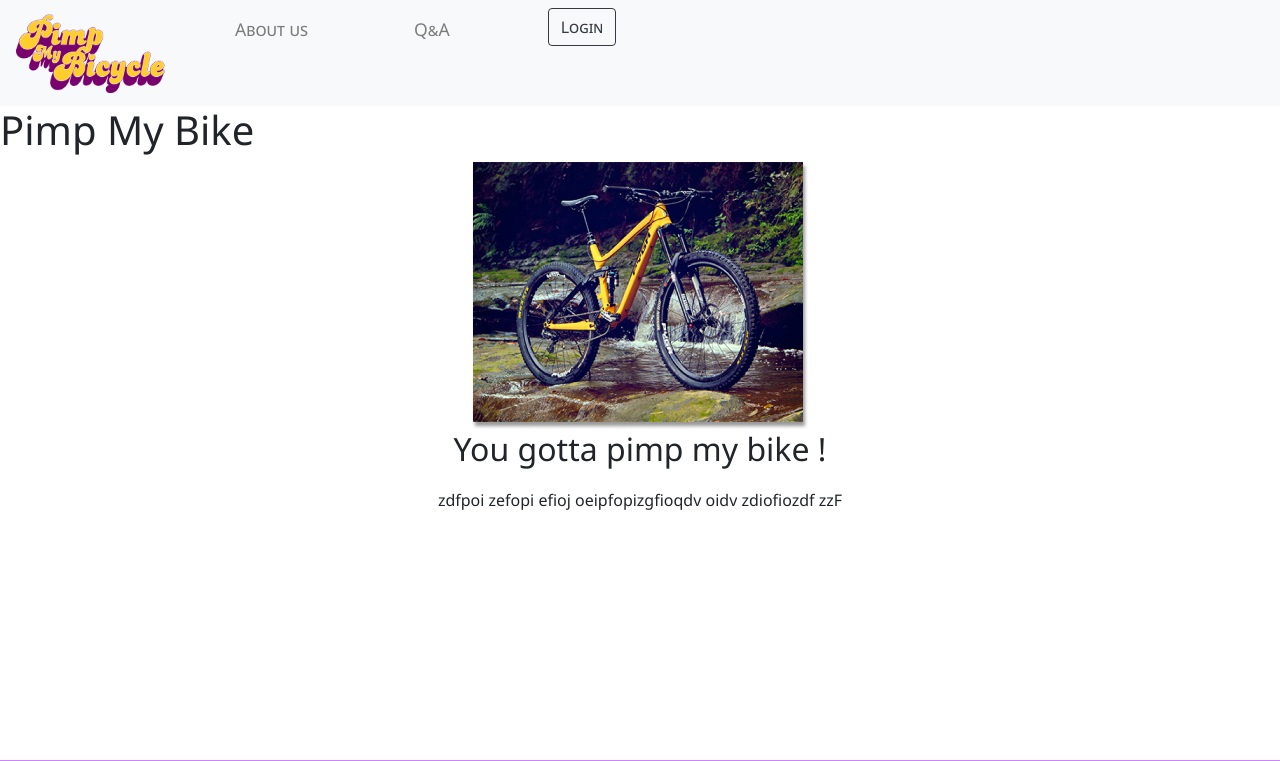
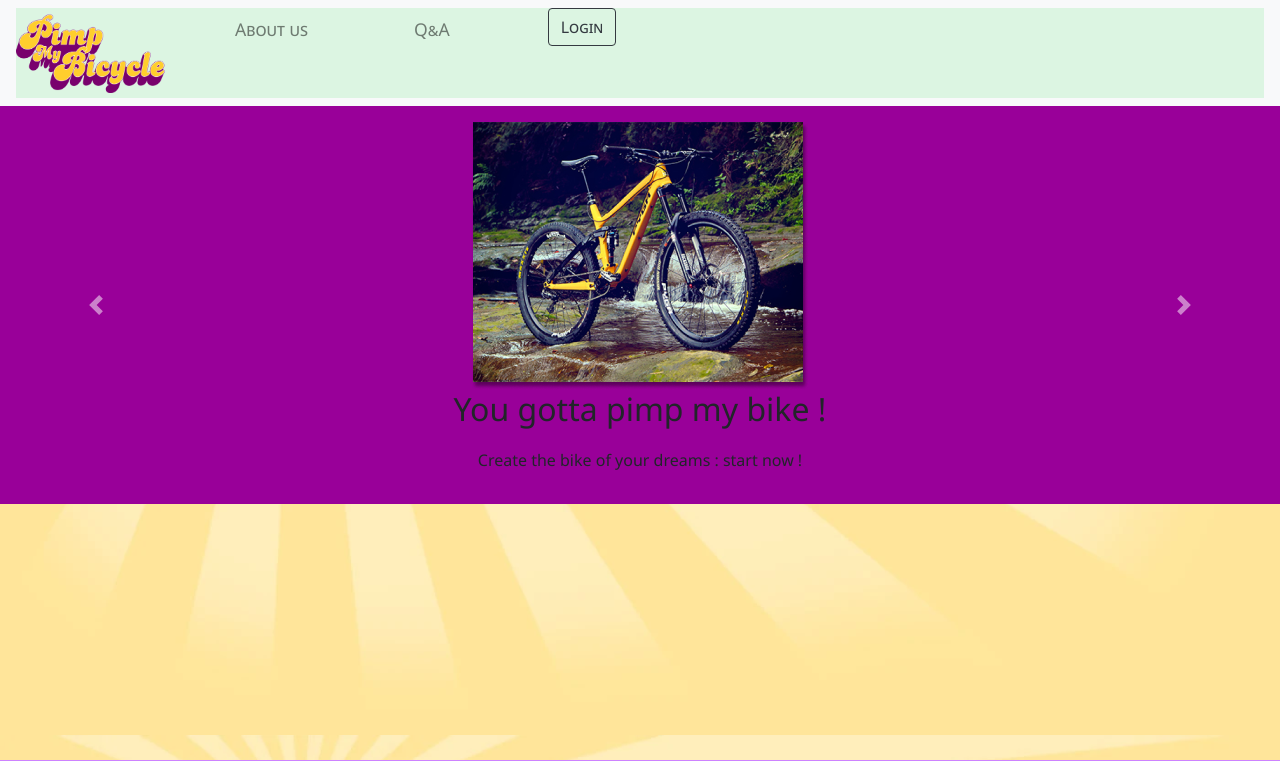
Before and after one commit to Eteckq/PimpMyBicycle, a PHP site: page / in a window 1280 px wide. Shown: the top 761 px of the page. Run offline with PHP 8.4, Linux system fonts and the light colour scheme; some libraries are stand-ins or nearby versions.

Commit message:
home and editor background design

```diff
--- a/include/css/style.css
+++ b/include/css/style.css
@@ -4,6 +4,18 @@
 
 body {
 	font-family: "Segoe UI", "Roboto", Arial, sans-serif;
+	background-image: url("../images/background.jpg");
+	background-size: cover;
+}
+
+#navbar {
+	background-color: rgb(220, 245, 226);
+	padding: 0;
+}
+
+#carouselHome {
+	padding: 1em 0em;
+	background-color: #990099;
 }
 
 .footer {
--- a/view/shared/home.php
+++ b/view/shared/home.php
@@ -1,32 +1,22 @@
 <?php $title = 'Home'; $menu = 'home'; ?>
 <?php ob_start(); ?>
-
-<div class="row text-center fill">
-	<h1>Pimp My Bike</h1>
-</div>
 
 <div id="carouselHome" class="carousel slide" data-ride="carousel">
 	<div class="carousel-inner">
 		<div class="carousel-item active">
 			<img src="../include/images/bike2.png" alt="Bike workshop">
-			<div>
-        <h2>You gotta pimp my bike !</h2>
-        <p>zdfpoi zefopi efioj oeipfopizgfioqdv oidv   zdiofiozdf zzF</p>
-      </div>
+      <h2>You gotta pimp my bike !</h2>
+      <p>Create the bike of your dreams : start now !</p>
 		</div>
 		<div class="carousel-item">
 			<img src="../include/images/bike3.png" alt="Wild bike">
-			<div>
-        <h2>Unlimited personalization !</h2>
-        <p>zerohdfji poaze aizj e jzepj azejp ioj piogjoizf kdfj</p>
-      </div>
+      <h2>Unlimited personalization !</h2>
+      <p>You can select every shape of every part and change its color to fit your style !</p>
 		</div>
 		<div class="carousel-item">
 			<img src="../include/images/bike1.png" alt="Mountain bike">
-			<div>
-        <h2>You gotta pimp my bike !</h2>
-				<p>C'EST LA TROISIEME SLIDE TA MERE</p>
-      </div>
+			<h2>Everything is hand-made !</h2>
+			<p>Because every pimped bike is unique, everything is hand-made in our workshops !</p>
 		</div>
 	</div>
 	<a class="carousel-control-prev" href="#carouselHome" role="button" data-slide="prev">
--- a/view/user/pages/editor.php
+++ b/view/user/pages/editor.php
@@ -6,8 +6,8 @@
         position: relative;
         width: 600px;
         max-width: 600px;
-        height: 500px;
-        max-height: 500px
+        height: 400px;
+        max-height: 400px;
     }
 
     #editor {
@@ -57,7 +57,7 @@
 
 <div id="editor">
     <!-- Va contenir l'éditeur (sans tous les menus, juste l'affichage) -->
-    <div class="" id="view" style="background-image: url('../include/images/background.jpg'); background-color: beige;">
+    <div class="" id="view" style="background-image: url('../include/images/background3.png'); background-color: beige;">
 
         <div id="draw"></div>
 
```
Also changed, not shown: include/images/background3.png (added).
